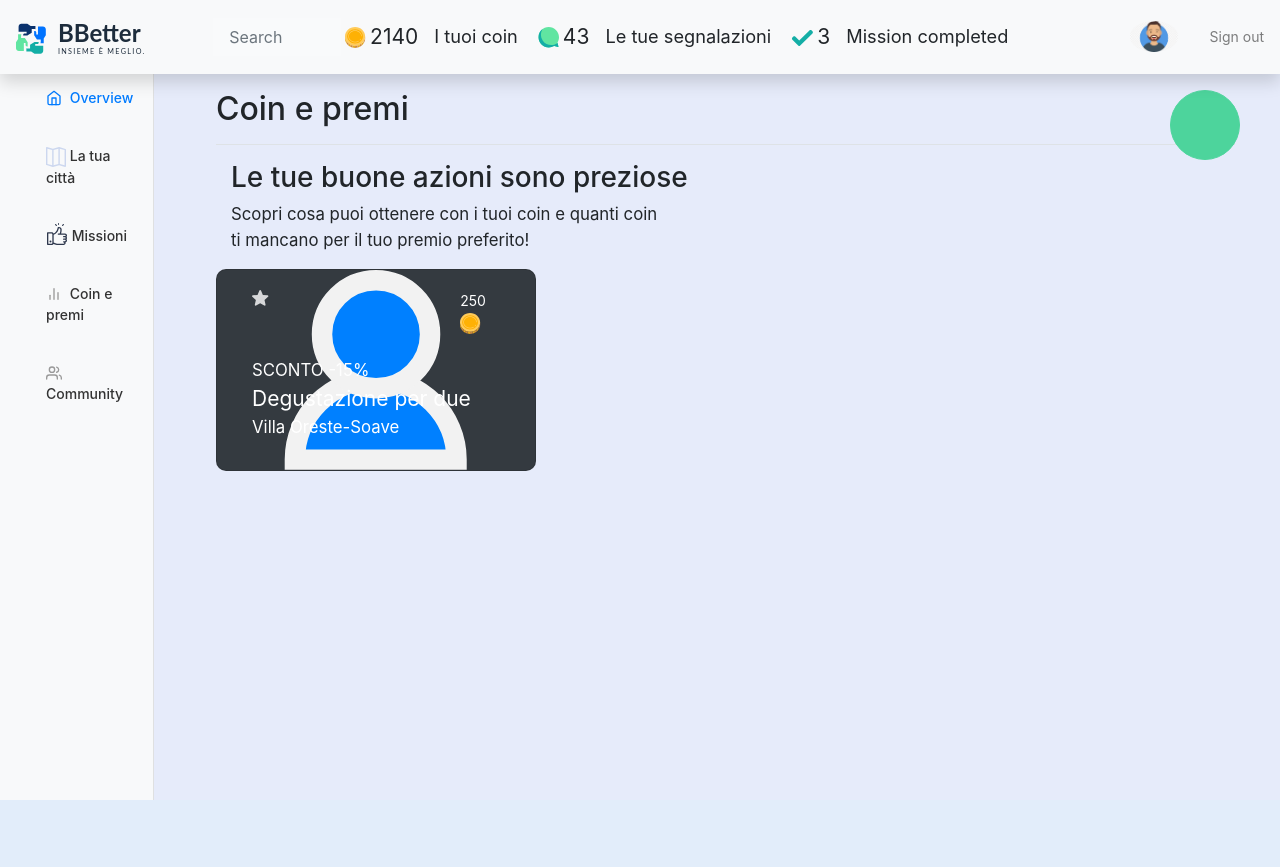
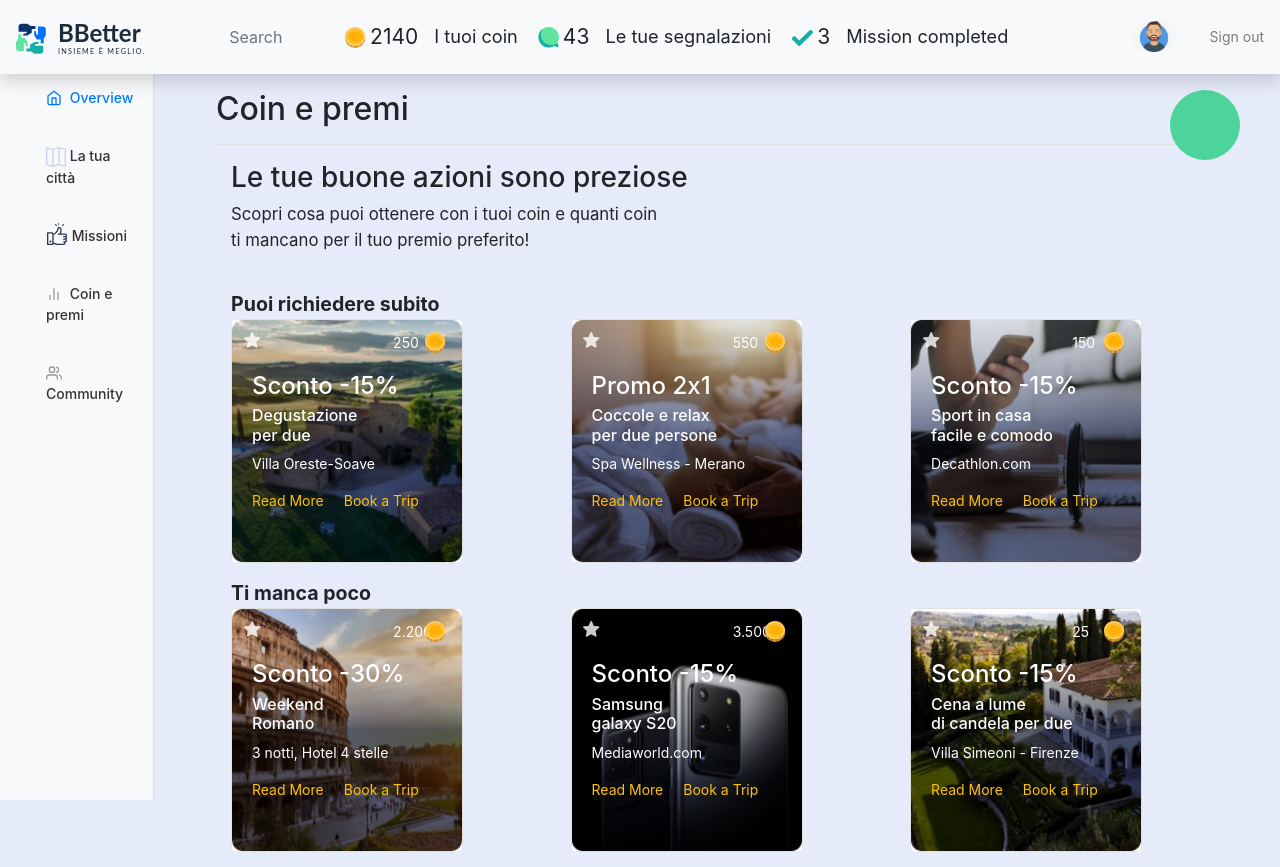
Before and after one commit to tomislav98/team-12-tim-hackathon, a Django app: page /coin/ in a window 1280 px wide. Before the commit the page ends 800 px from the top, so only its background shows below. Run offline with Django 3.2, Linux system fonts and the light colour scheme; a user stored in the database is signed in; parts of the project's set-up code (start-up, migrations or seed data) failed here and were passed over; some libraries are stand-ins or nearby versions; some web fonts are replaced.

Commit message:
coin HTML

```diff
--- a/team12Hackathon_webapp/Hackathon_app/static/css/base.css
+++ b/team12Hackathon_webapp/Hackathon_app/static/css/base.css
@@ -113,3 +113,13 @@
   .custom-margin{
     margin-left: 15% !important;
   }
+
+
+.card-img-overlay {
+  background-color: rgba(#000, 0.4);
+}
+
+
+.custom-card-image{
+  margin-bottom: 5%;
+}
--- a/team12Hackathon_webapp/Hackathon_app/templates/base.html
+++ b/team12Hackathon_webapp/Hackathon_app/templates/base.html
@@ -150,7 +150,7 @@
                         </a>
                     </li>
                     <li class="nav-item nav-item-custom-padding">
-                        <a class="nav-link" href="#">
+                        <a class="nav-link" href="{% url 'coin'%}">
                             <span data-feather="bar-chart-2"></span>
                             Coin e premi
                         </a>
--- a/team12Hackathon_webapp/Hackathon_app/templates/coin.html
+++ b/team12Hackathon_webapp/Hackathon_app/templates/coin.html
@@ -21,43 +21,84 @@
     </div>
   </div>
 </div>
+<br>
 
 
-<div class="row row-cols-1 row-cols-md-3">
- <div class="col mb-4">
-<div class="card bg-dark text-white  custom_card_radius">
-  <img src="{% static '/svg/avatar123.svg'%}" class="card-img" alt="..." width="200" height="200" >
-  <div class="card-img-overlay">
-    <div class="container">
-      <div class="row">
-        <div class="col-md-9">
-            <img class="card-title" src="{% static '/svg/icon-star-preferiti.svg'%}" alt="">
-        </div>
-        <div class="col-md-3">
-          <span>250</span>
-            <img class="card-title" src="{% static '/svg/icon-coin.svg'%}" alt="" style="margin-bottom: 0;">
+
+
+
+
+
+
+
+<div class="container">
+  <div class="row row-cols-2">
+    <div class="col md-6">
+      <span style="font-size: 1.4em; font-weight: bold">Puoi richiedere subito<span>
+   </div>
+ </div>
+  <div class="row row-cols-1 row-cols-md-3">
+
+    <div class="col-4">
+      <div class="card custom_card_radius custom-card-image w-75">
+              <img class="#" src="{% static '/svg/icon-star-preferiti.svg'%}" alt="" style="position: absolute; margin: 5% 0 0 5%;">
+              <span style="position: absolute; margin: 5% 0 0 70%; color:white;">250</span>
+                <img class="card-title" src="{% static '/svg/icon-coin.svg'%}" alt="" style="position: absolute; margin: 5% 0 0 84%;">
+         <img class="card-img" src="{% static '/svg/item-premio-1.jpg'%}" alt="Bologna">
+        <div class="card-img-overlay text-white d-flex flex-column justify-content-center">
+          <h4 class="card-title">Sconto -15%</h4>
+          <h6 class="card-subtitle mb-2">Degustazione <br> per due</h6>
+          <p class="card-text">Villa Oreste-Soave</p>
+          <div class="link d-flex">
+            <a href="#" class="card-link text-warning">Read More</a>
+            <a href="#" class="card-link text-warning">Book a Trip</a>
+          </div>
         </div>
       </div>
     </div>
-    <div class="container">
-      <div class="row">
-        <div class="col">
-            <p class="card-text" style="margin-top: 10%; font-size: 1.2em">SCONTO -15%</p>
-        </div>
-        <div class="w-100"></div>
-        <div class="col">
-            <p class="card-text" style=" font-size: 1.5em">Degustazione per due</p>
-        </div>
-        <div class="w-100"></div>
-        <div class="col">
-            <p class="card-text" style=" font-size: 1.2em">Villa Oreste-Soave</p>
+
+
+
+
+    <div class="col-4">
+      <div class="card custom_card_radius custom-card-image w-75">
+              <img class="#" src="{% static '/svg/icon-star-preferiti.svg'%}" alt="" style="position: absolute; margin: 5% 0 0 5%;">
+              <span style="position: absolute; margin: 5% 0 0 70%; color:white;">550</span>
+                <img class="card-title" src="{% static '/svg/icon-coin.svg'%}" alt="" style="position: absolute; margin: 5% 0 0 84%;">
+         <img class="card-img" src="{% static '/svg/item-premio-2.jpg'%}" alt="Bologna">
+        <div class="card-img-overlay text-white d-flex flex-column justify-content-center">
+          <h4 class="card-title">  Promo 2x1</h4>
+          <h6 class="card-subtitle mb-2">  Coccole e relax <br> per due persone</h6>
+          <p class="card-text">Spa Wellness - Merano</p>
+          <div class="link d-flex">
+            <a href="#" class="card-link text-warning">Read More</a>
+            <a href="#" class="card-link text-warning">Book a Trip</a>
+          </div>
         </div>
       </div>
     </div>
-    <!-- <p class="card-text" style="margin-top: 10%; font-size: 1.4em">SCONTO -15% <br>Degustazione per due <br> Villa Oreste-Soave</p> -->
+
+
+
+    <div class="col-4">
+      <div class="card custom_card_radius custom-card-image w-75">
+              <img class="#" src="{% static '/svg/icon-star-preferiti.svg'%}" alt="" style="position: absolute; margin: 5% 0 0 5%;">
+              <span style="position: absolute; margin: 5% 0 0 70%; color:white;">150</span>
+                <img class="card-title" src="{% static '/svg/icon-coin.svg'%}" alt="" style="position: absolute; margin: 5% 0 0 84%;">
+         <img class="card-img" src="{% static '/svg/item-premio-3.jpg'%}" alt="Bologna">
+        <div class="card-img-overlay text-white d-flex flex-column justify-content-center">
+          <h4 class="card-title">Sconto -15%</h4>
+          <h6 class="card-subtitle mb-2">Sport in casa <br>facile e comodo</h6>
+          <p class="card-text">Decathlon.com</p>
+          <div class="link d-flex">
+            <a href="#" class="card-link text-warning">Read More</a>
+            <a href="#" class="card-link text-warning">Book a Trip</a>
+          </div>
+        </div>
+      </div>
+    </div>
+
   </div>
-</div>
- </div>
 </div>
 
 
@@ -67,5 +108,80 @@
 
 
 
+<div class="container">
+  <div class="row row-cols-2">
+    <div class="col md-6">
+      <span style="font-size: 1.4em; font-weight: bold">Ti manca poco<span>
+   </div>
+ </div>
+  <div class="row row-cols-1 row-cols-md-3">
+
+
+
+
+    <div class="col-4">
+      <div class="card custom_card_radius custom-card-image w-75">
+              <img class="#" src="{% static '/svg/icon-star-preferiti.svg'%}" alt="" style="position: absolute; margin: 5% 0 0 5%;">
+              <span style="position: absolute; margin: 5% 0 0 70%; color:white;">2.200</span>
+                <img class="card-title" src="{% static '/svg/icon-coin.svg'%}" alt="" style="position: absolute; margin: 5% 0 0 84%;">
+         <img class="card-img" src="{% static '/svg/item-premio-4.jpg'%}" alt="Bologna">
+        <div class="card-img-overlay text-white d-flex flex-column justify-content-center">
+          <h4 class="card-title">Sconto -30%</h4>
+          <h6 class="card-subtitle mb-2">Weekend <br>Romano</h6>
+          <p class="card-text">3 notti, Hotel 4 stelle</p>
+          <div class="link d-flex">
+            <a href="#" class="card-link text-warning">Read More</a>
+            <a href="#" class="card-link text-warning">Book a Trip</a>
+          </div>
+        </div>
+      </div>
+    </div>
+
+
+
+    <div class="col-4">
+      <div class="card custom_card_radius custom-card-image w-75">
+              <img class="#" src="{% static '/svg/icon-star-preferiti.svg'%}" alt="" style="position: absolute; margin: 5% 0 0 5%;">
+              <span style="position: absolute; margin: 5% 0 0 70%; color:white;">3.500</span>
+                <img class="card-title" src="{% static '/svg/icon-coin.svg'%}" alt="" style="position: absolute; margin: 5% 0 0 84%;">
+         <img class="card-img" src="{% static '/svg/item-premio-5.jpg'%}"  alt="Bologna">
+        <div class="card-img-overlay text-white d-flex flex-column justify-content-center">
+          <h4 class="card-title">Sconto -15%</h4>
+          <h6 class="card-subtitle mb-2">Samsung <br> galaxy S20</h6>
+          <p class="card-text">Mediaworld.com</p>
+          <div class="link d-flex">
+            <a href="#" class="card-link text-warning">Read More</a>
+            <a href="#" class="card-link text-warning">Book a Trip</a>
+          </div>
+        </div>
+      </div>
+    </div>
+
+
+
+
+
+    <div class="col-4">
+      <div class="card custom_card_radius custom-card-image w-75">
+              <img class="#" src="{% static '/svg/icon-star-preferiti.svg'%}" alt="" style="position: absolute; margin: 5% 0 0 5%;">
+              <span style="position: absolute; margin: 5% 0 0 70%; color:white;">25</span>
+                <img class="card-title" src="{% static '/svg/icon-coin.svg'%}" alt="" style="position: absolute; margin: 5% 0 0 84%;">
+         <img class="card-img" src="{% static '/svg/item-premio-6.jpg'%}" alt="Bologna">
+        <div class="card-img-overlay text-white d-flex flex-column justify-content-center">
+          <h4 class="card-title">Sconto -15%</h4>
+          <h6 class="card-subtitle mb-2">Cena a lume <br>di candela per due</h6>
+          <p class="card-text">Villa Simeoni - Firenze</p>
+          <div class="link d-flex">
+            <a href="#" class="card-link text-warning">Read More</a>
+            <a href="#" class="card-link text-warning">Book a Trip</a>
+          </div>
+        </div>
+      </div>
+    </div>
+
+  </div>
+</div>
+
+
 
 {% endblock %}
```
Also changed, not shown: team12Hackathon_webapp/Hackathon_app/static/svg/item-premio-1.jpg (added), team12Hackathon_webapp/Hackathon_app/static/svg/item-premio-2.jpg (added), team12Hackathon_webapp/Hackathon_app/static/svg/item-premio-3.jpg (added), team12Hackathon_webapp/Hackathon_app/static/svg/item-premio-4.jpg (added), team12Hackathon_webapp/Hackathon_app/static/svg/item-premio-5.jpg (added), team12Hackathon_webapp/Hackathon_app/static/svg/item-premio-6.jpg (added).
